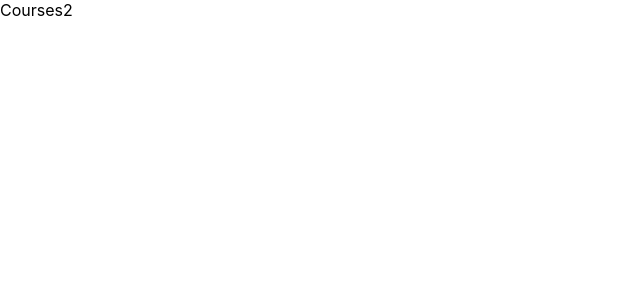
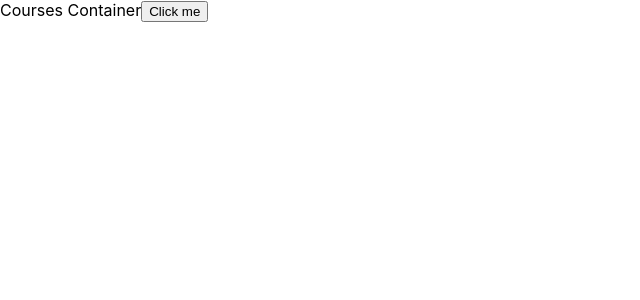
Before and after one commit to lchan217/courses_task2, a React (Create React App) app: page / in a window 1280 px wide. Shown: the top 300 px of the page, without its empty margins (0-640 px from the left). Built offline with nearby package versions, Linux system fonts and the light colour scheme.

Commit message:
add initial post req

```diff
--- a/src/App.js
+++ b/src/App.js
@@ -1,8 +1,13 @@
 import React from "react";
 import "./App.css";
+import CoursesContainer from "./components/CoursesContainer";
 
 function App() {
-  return <div className='App'>Courses2</div>;
+  return (
+    <div className='App'>
+      <CoursesContainer />
+    </div>
+  );
 }
 
 export default App;
--- /dev/null
+++ b/src/components/CoursesContainer.js
@@ -0,0 +1,42 @@
+import React, { Component } from "react";
+
+class CoursesContainer extends Component {
+  constructor() {
+    super();
+    this.state = {
+      courses: []
+    };
+  }
+
+  handleClick = () => {
+    let body = {
+      size: 100,
+      query: {
+        match: {
+          title: "elasticsearch"
+        }
+      }
+    };
+    return fetch("http://staging-api.quze.co/search/intern-test/_search", {
+      method: "POST",
+      headers: {
+        "Content-Type": "application/json",
+        Accept: "application/json"
+      },
+      body: JSON.stringify(body)
+    })
+      .then(resp => resp.json())
+      .then(response => console.log(response));
+  };
+
+  render() {
+    return (
+      <div>
+        Courses Container
+        <button onClick={this.handleClick}>Click me</button>
+      </div>
+    );
+  }
+}
+
+export default CoursesContainer;
```
